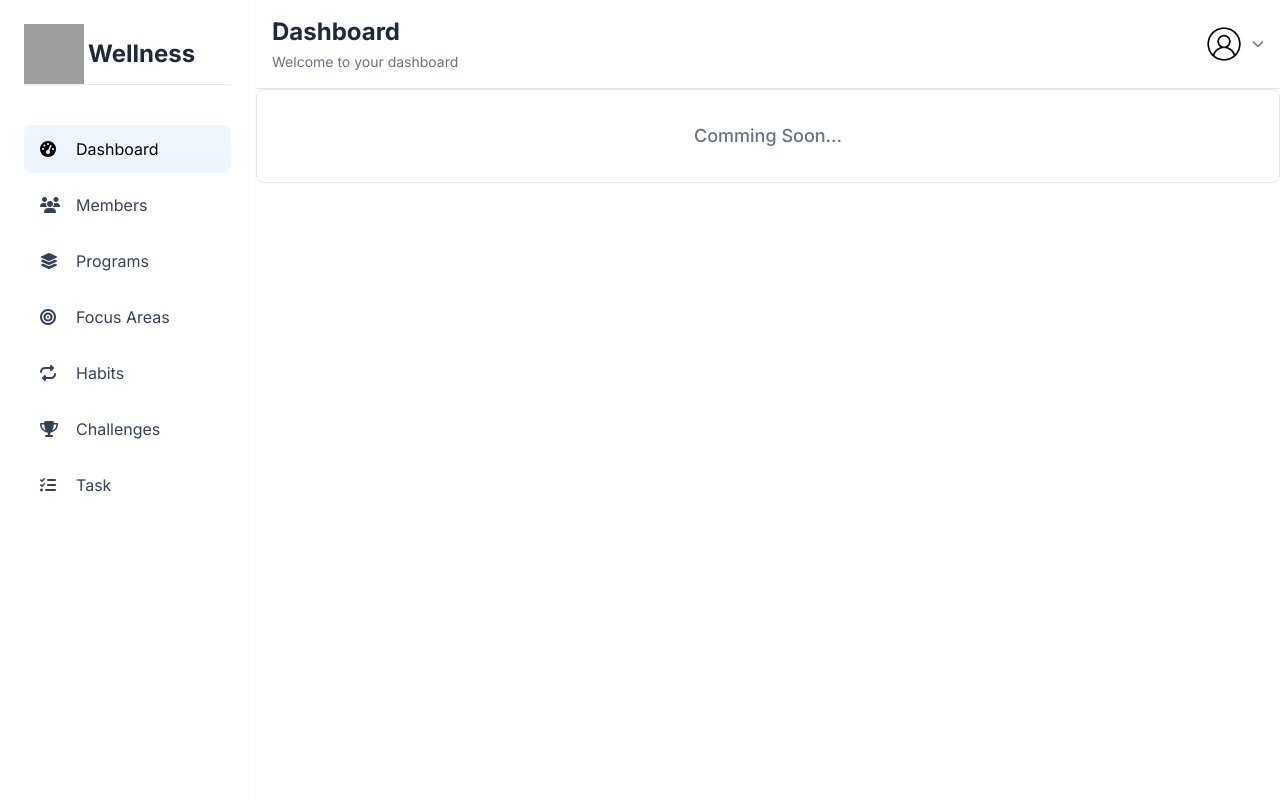
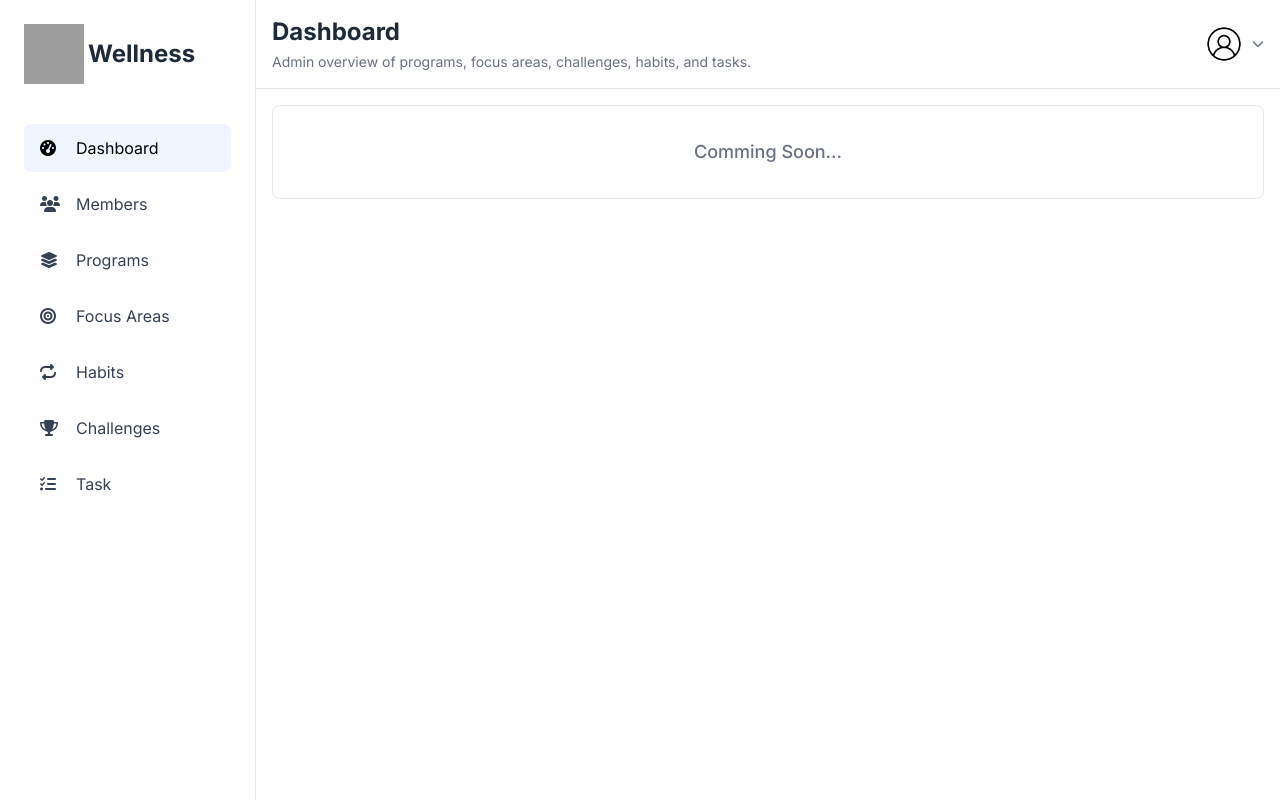
Before and after one commit to ombiconnect/wellness-frontend, a React (Vite) app: page /dashboard in a window 1280 px wide. Built offline with nearby package versions, Linux system fonts and the light colour scheme; no server answers; sample sign-in values are in the browser's storage; grey boxes are pictures that could not be loaded.

Commit message:
Enhance page titles and descriptions in Header; update metrics handling in Challenge, FocusArea, and Habit components; adjust layout in Dashboard and Member pages; improve Sidebar styling; refine Task metrics; add admin filter to Habit Thunk.

```diff
--- a/src/Layout/Header/index.jsx
+++ b/src/Layout/Header/index.jsx
@@ -6,36 +6,40 @@ const Header = () => {
   const location = useLocation();
   const dispatch = useDispatch();
   const { User } = useSelector((state) => state.auth);
-
   const pageTitles = {
     "/dashboard": {
       title: "Dashboard",
-      description: "Welcome to your dashboard",
+      description:
+        "Admin overview of programs, focus areas, challenges, habits, and tasks.",
     },
-    "/habit": {
-      title: "Habits Management",
-      description: "Manage your Habits",
-    },
-    "/member": {
-      title: "Member Management",
-      description: "Manage your Members",
+    "/program": {
+      title: "Programs",
+      description: "Create and manage programs that group related focus areas.",
     },
     "/focus-area": {
       title: "Focus Areas",
       description:
-        "Manage habits, challenges, and content across all quadrants",
-    },
-    "/program": {
-      title: "Programs",
-      description: "Create and manage community challenges",
+        "Define focus areas within programs to organize challenges and habits.",
     },
     "/challenge": {
       title: "Challenges",
-      description: "Create and manage challenges",
+      description:
+        "Create and manage challenges under focus areas to engage users.",
+    },
+    "/habit": {
+      title: "Habits Management",
+      description:
+        "Add and manage habits linked to focus areas and challenges.",
     },
     "/task": {
       title: "Tasks",
-      description: "Create and manage Tasks",
+      description:
+        "Manage tasks associated with challenges to structure content and progress.",
+    },
+    "/member": {
+      title: "Member Management",
+      description:
+        "Manage users, their progress, and assignments across programs and challenges.",
     },
   };
 
--- a/src/Layout/Sidebar/index.jsx
+++ b/src/Layout/Sidebar/index.jsx
@@ -23,9 +23,9 @@ const Sidebar = () => {
   };
 
   return (
-    <div className="w-64 bg-white border-r border-gray-50 min-h-screen pt-6 pr-6 pb-2 pl-6 sticky top-0 flex flex-col ">
+    <div className="w-64 bg-white border-r border-gray-200 min-h-screen pt-6 pr-6 pb-2 pl-6 sticky top-0 flex flex-col ">
       <div
-        className="mb-10 flex items-center gap-1 border-b border-gray-200 cursor-pointer"
+        className="mb-10 flex items-center gap-1 cursor-pointer"
         onClick={() => handleNavigation("/")}
       >
         <img
--- a/src/Pages/Challenge/index.jsx
+++ b/src/Pages/Challenge/index.jsx
@@ -65,9 +65,8 @@ const Challenge = () => {
     subtitle: challenge.subtitle ?? "",
     difficultyLevel: challenge.difficultyLevel?.toLowerCase() ?? "",
     metrics: {
-      participants: challenge.participants ?? 0,
-      tasks: challenge.tasks ?? 0,
-      duration: challenge.durationDays ? `${challenge.durationDays} days` : "0",
+      tasks: challenge._count.tasks ?? 0,
+      participants: challenge._count.participants ?? 0,
     },
     color: "#8b5cf6",
     icon: "trophy",
--- a/src/Pages/Dashboard/index.jsx
+++ b/src/Pages/Dashboard/index.jsx
@@ -1,6 +1,6 @@
 export const Dashboard = () => {
   return (
-    <div className="p-8 text-center bg-white rounded-lg border border-gray-200">
+    <div className="m-4 p-8 text-center bg-white rounded-lg border border-gray-200">
       <h3 className="text-lg font-medium text-gray-500">Comming Soon...</h3>
     </div>
   );
--- a/src/Pages/FocusArea/index.jsx
+++ b/src/Pages/FocusArea/index.jsx
@@ -66,9 +66,8 @@ const FocusArea = () => {
     color: fa.color ?? "#ccc",
     icon: fa.icon ?? "fa-bullseye",
     metrics: {
-      quadrants: fa.quadrants ?? 0,
-      habits: fa.habits ?? 0,
-      members: fa.members ?? 0,
+      habits: fa._count.habbits ?? 0,
+      challenges: fa._count.challenges ?? 0,
     },
     created: fa.createdAt ?? new Date().toISOString(),
     originalData: fa,
--- a/src/Pages/Habit/index.jsx
+++ b/src/Pages/Habit/index.jsx
@@ -65,7 +65,7 @@ const Habit = () => {
       color: habit.focusArea?.color ?? "#10b981",
       icon: habit.focusArea?.icon ?? "fa-repeat",
       metrics: {
-        participants: habit.participants ?? 0,
+        ["Record Point"]: habit.recordPoint ?? 0,
       },
       created: habit.createdAt ?? new Date().toISOString(),
       originalData: habit,
--- a/src/Pages/Member/index.jsx
+++ b/src/Pages/Member/index.jsx
@@ -1,6 +1,6 @@
 const Member = () => {
   return (
-    <div className="p-8 text-center bg-white rounded-lg border border-gray-200">
+    <div className="m-4 p-8 text-center bg-white rounded-lg border border-gray-200">
       <h3 className="text-lg font-medium text-gray-500">Comming Soon...</h3>
     </div>
   );
--- a/src/Pages/Task/index.jsx
+++ b/src/Pages/Task/index.jsx
@@ -65,7 +65,6 @@ const Task = () => {
       metrics: {
         order: task.order ?? 0,
         xp: task.xp ?? 0,
-        takeaways: task.keyTakeaways?.length ?? 0,
       },
       color: "#06b6d4",
       icon: "list-check",
--- a/src/Thunks/Habit.js
+++ b/src/Thunks/Habit.js
@@ -54,7 +54,7 @@ export const getAllHabits = createAsyncThunk(
         ? `/habits?focusAreaId=${focusAreaId}`
         : `/habits`;
 
-      const response = await getAxios().get(url);
+      const response = await getAxios().get(`${url}?isAdmin=true`);
       return response.data;
     } catch (err) {
       return rejectWithValue(
```
